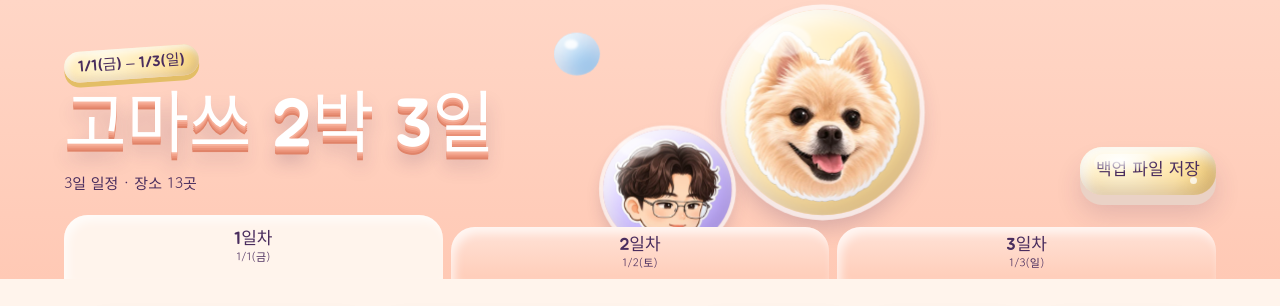
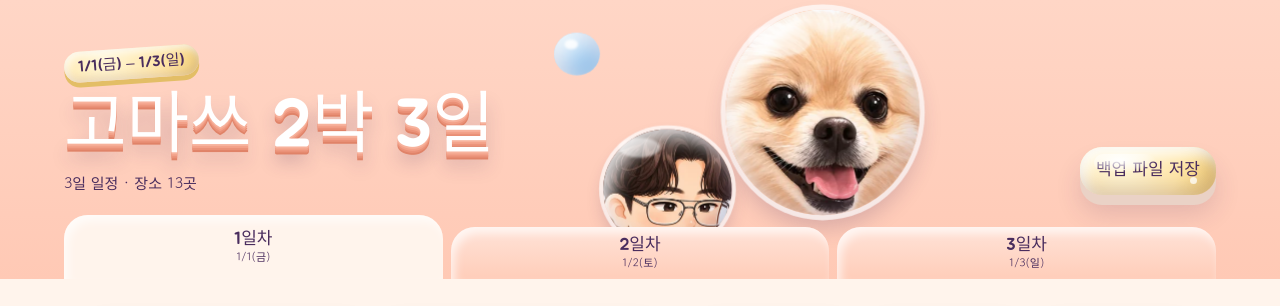
Before and after one commit to go0209/trip, a plain HTML site: page index.html in a window 1280 px wide. Shown: the top 306 px of the page. Drawn offline with Linux system fonts and the light colour scheme.

Commit message:
풍선 사진을 풍선 안에 꽉 차게 확대
Co-Authored-By: Claude Opus 5.5 <noreply@anthropic.com>
Claude-Session: https://claude.ai/code/session_01Bp4D1e8R3jVkLidfusfvCF

```diff
--- a/index.html
+++ b/index.html
@@ -41,8 +41,8 @@ h2{font-family:Jua,sans-serif;font-weight:400;font-size:26px;margin:0 0 14px}
 .b1{width:190px;height:190px;right:-50px;top:-40px;background:var(--butter)}
 .b2{width:70px;height:70px;right:120px;top:130px;background:var(--lav)}
 .b3{width:44px;height:44px;left:44%;top:22px;background:var(--sky)}
-.b1.photo{width:150px;height:150px;right:14px;top:18px;background:url(balloon-1.webp) 50% 62%/80% no-repeat,radial-gradient(circle at 32% 26%,#FFF8DE,var(--butter) 58%,#F0C96C);box-shadow:0 0 0 5px rgba(255,255,255,.7),0 12px 22px rgba(74,45,94,.22),inset -10px -14px 24px rgba(74,45,94,.16),inset 10px 12px 22px rgba(255,255,255,.85)}
-.b2.photo{width:96px;height:96px;right:8px;top:158px;background:url(balloon-2.webp) 50% 55%/84% no-repeat,radial-gradient(circle at 32% 26%,#F1ECFF,var(--lav) 58%,#A893F0);box-shadow:0 0 0 4px rgba(255,255,255,.7),0 10px 18px rgba(74,45,94,.22),inset -8px -10px 18px rgba(74,45,94,.16),inset 8px 10px 18px rgba(255,255,255,.85)}
+.b1.photo{width:150px;height:150px;right:14px;top:18px;background:url(balloon-1.webp) 50% 62%/138% no-repeat,radial-gradient(circle at 32% 26%,#FFF8DE,var(--butter) 58%,#F0C96C);box-shadow:0 0 0 5px rgba(255,255,255,.7),0 12px 22px rgba(74,45,94,.22),inset -10px -14px 24px rgba(74,45,94,.16),inset 10px 12px 22px rgba(255,255,255,.85)}
+.b2.photo{width:96px;height:96px;right:8px;top:158px;background:url(balloon-2.webp) 46% 66%/126% no-repeat,radial-gradient(circle at 32% 26%,#F1ECFF,var(--lav) 58%,#A893F0);box-shadow:0 0 0 4px rgba(255,255,255,.7),0 10px 18px rgba(74,45,94,.22),inset -8px -10px 18px rgba(74,45,94,.16),inset 8px 10px 18px rgba(255,255,255,.85)}
 .b1.photo::after,.b2.photo::after{z-index:1;left:12%;top:7%;width:32%;height:16%;opacity:.6}
 .top .in{position:relative;z-index:1}
 .top h1{max-width:calc(100% - 130px);word-break:keep-all;font-size:clamp(40px,11vw,46px)}
```
